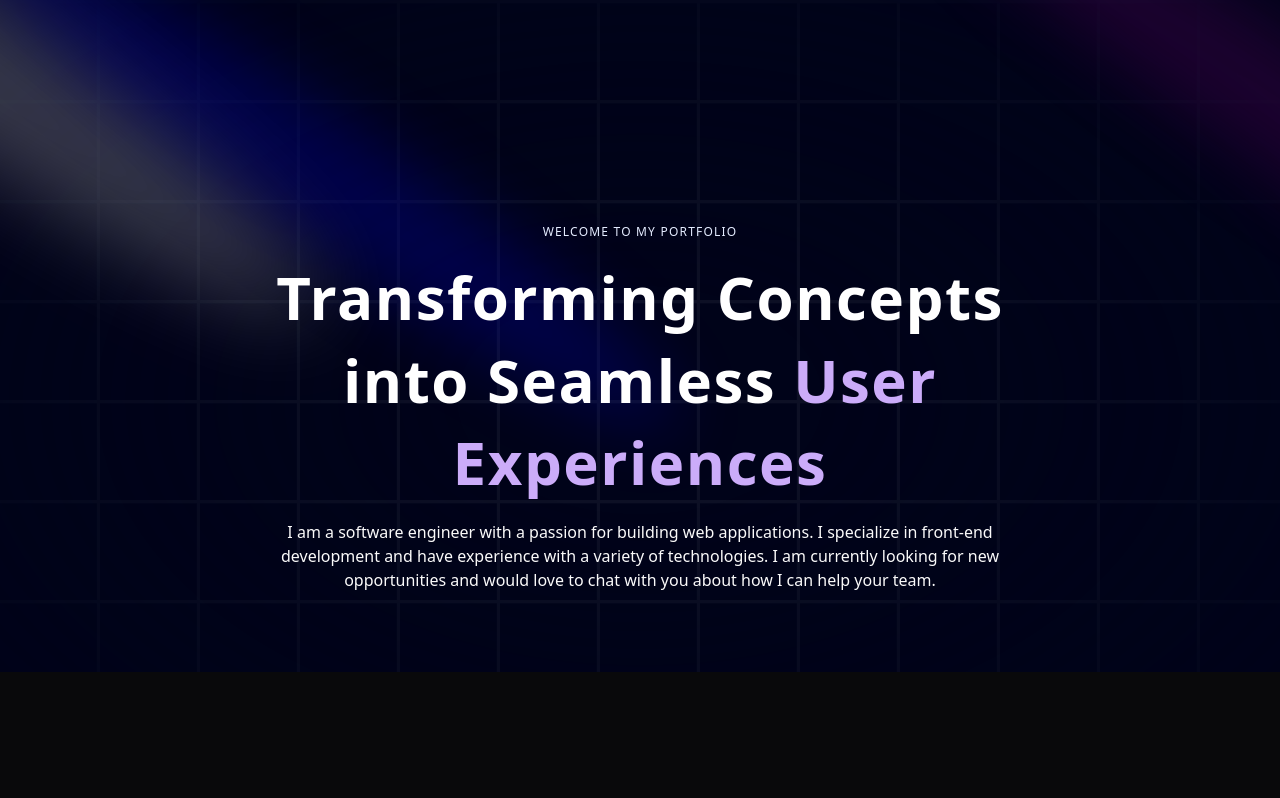
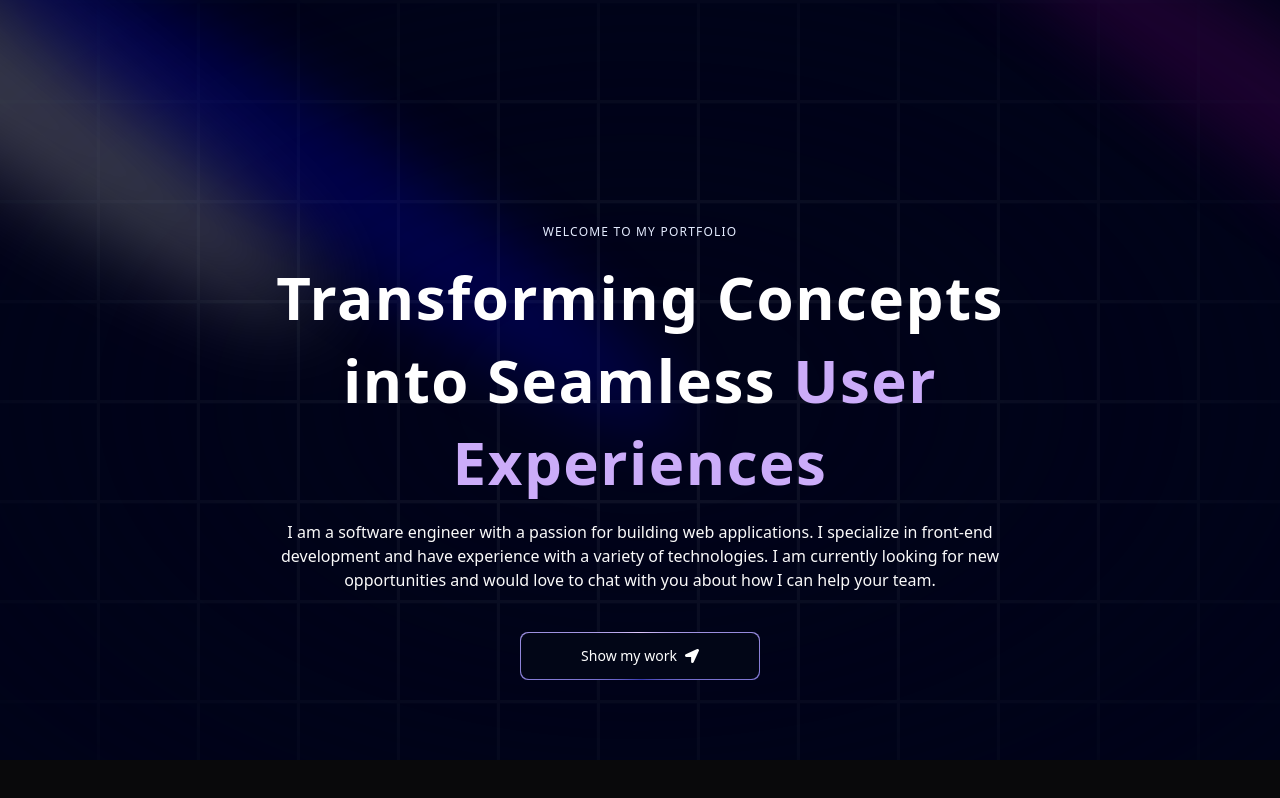
Before and after one commit to hacisimsek/modern-portfolio, a Next.js app: page / in a window 1280 px wide. Built offline with nearby package versions, Linux system fonts and the light colour scheme.

Commit message:
Add MagicButton component and integrate it into Hero section

```diff
--- a/components/Hero.tsx
+++ b/components/Hero.tsx
@@ -1,6 +1,8 @@
 import React from 'react'
 import { Spotlight } from './ui/Spotlight'
 import { TextGenerateEffect } from './ui/text-generate-effect'
+import MagicButton from './ui/MagicButton'
+import { FaLocationArrow } from 'react-icons/fa'
 
 const Hero = () => {
   return (
@@ -23,6 +25,13 @@
             <p className='text-center'>
               I am a software engineer with a passion for building web applications. I specialize in front-end development and have experience with a variety of technologies. I am currently looking for new opportunities and would love to chat with you about how I can help your team.
             </p>
+            <a href='#about'>
+              <MagicButton
+                title='Show my work'
+                icon={<FaLocationArrow/>}
+                position='right'
+              />
+            </a>
           </div>
         </div>
     </div>
--- /dev/null
+++ b/components/ui/MagicButton.tsx
@@ -0,0 +1,25 @@
+import React from "react";
+
+type MagicButtonProps = {
+    title: string;
+    icon?: React.ReactNode;
+    onClick?: () => void;
+    otherClasses?: string;
+    disabled?: boolean;
+    position?: "left" | "right";
+};
+
+const MagicButton = ({ title , otherClasses ,icon, position } : MagicButtonProps ) => {
+  return (
+    <button className="relative inline-flex h-12 w-full overflow-hidden rounded-lg p-[1px] focus:outline-none md:w-60 md:mt-10">
+      <span className="absolute inset-[-1000%] animate-[spin_2s_linear_infinite] bg-[conic-gradient(from_90deg_at_50%_50%,#E2CBFF_0%,#393BB2_50%,#E2CBFF_100%)]" />
+      <span className={`inline-flex h-full w-full cursor-pointer items-center justify-center rounded-lg bg-slate-950 px-7 py-1 text-sm font-medium text-white backdrop-blur-3xl gap-2 ${otherClasses}`}>
+        {position === "left" && icon}
+        {title}
+        {position === "right" && icon}
+      </span>
+    </button>
+  );
+};
+
+export default MagicButton;
--- a/package.json
+++ b/package.json
@@ -16,6 +16,7 @@
     "next-themes": "^0.4.4",
     "react": "^19.0.0",
     "react-dom": "^19.0.0",
+    "react-icons": "^5.5.0",
     "tailwind-merge": "^3.0.2",
     "tailwindcss-animate": "^1.0.7"
   },
```
Also changed, not shown: 1 other file (tests, documents, lock files or other folders).
